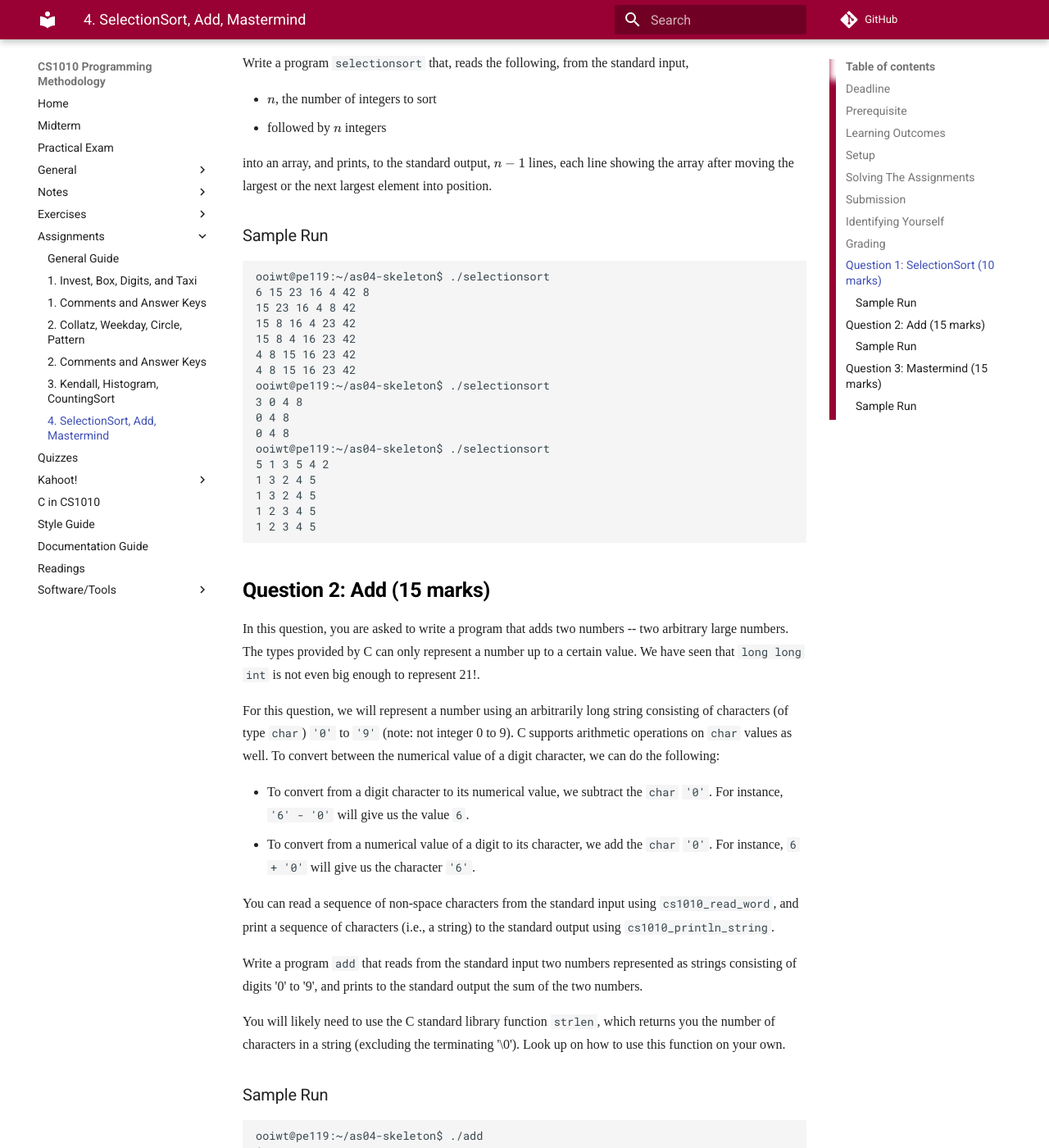
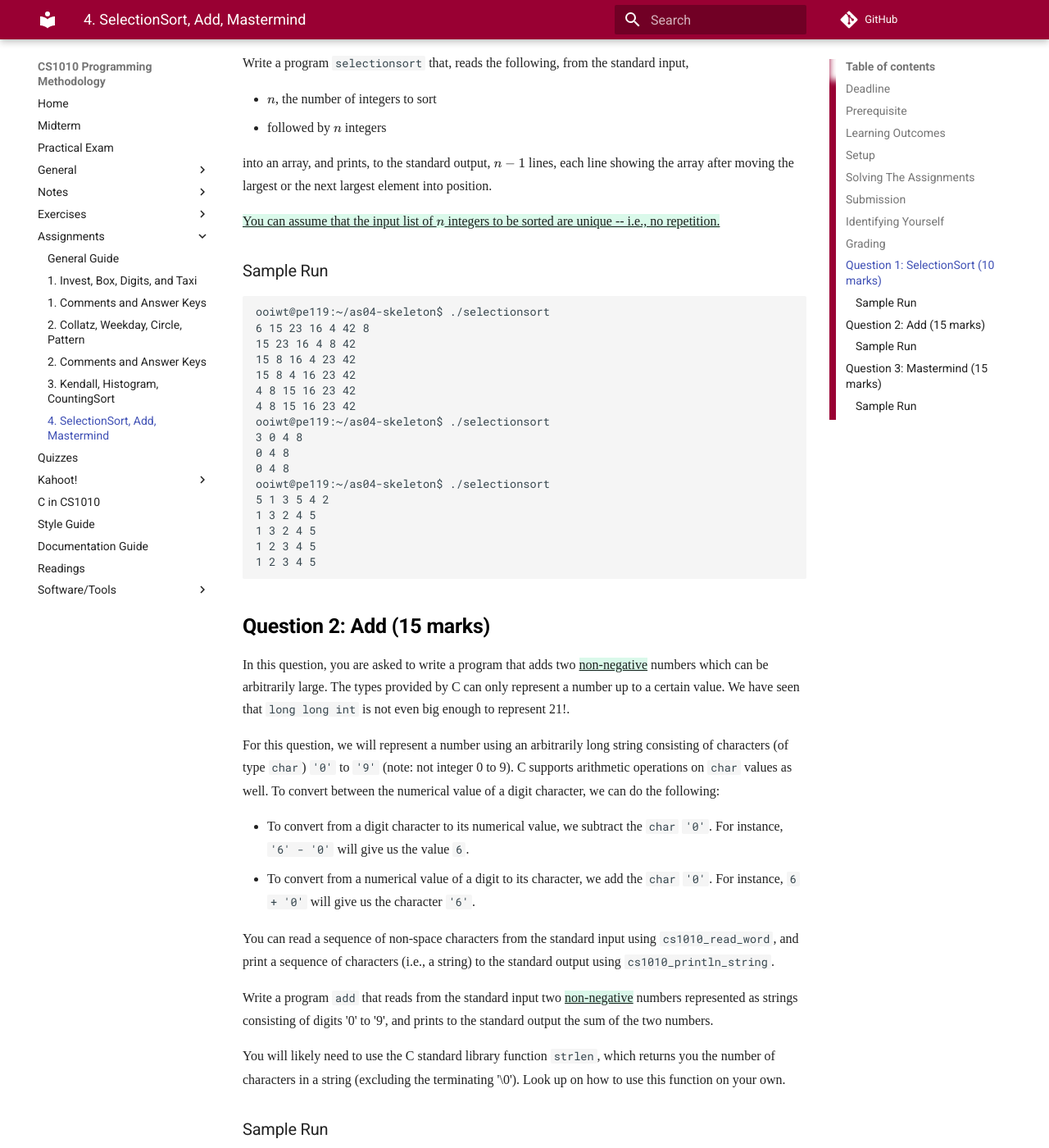
Before and after one commit to LL-Pengfei/CS1010-AY1819S1-Personal, an MkDocs documentation site: the page built from docs/as04.md, in a window 1280 px wide and 1400 px high, scrolled down 3621 px. Shown: the whole window at 82% size. Built offline with MkDocs 1.6.1 and Material for MkDocs 9.7.7, drawn with Linux system fonts in a browser that asks for light colours; nearby versions of some CDN libraries; some web fonts are replaced; formulas are drawn with MathJax 3; comment, search, counter and statistics services are not loaded; old or Windows-style settings are respelled for this version of MkDocs.

Commit message:
Add clarification about Assignment 4

````diff
--- a/docs/as04.md
+++ b/docs/as04.md
@@ -108,6 +108,8 @@ Write a program `selectionsort` that, reads the following, from the standard inp
 
 into an array, and prints, to the standard output, $n - 1$ lines, each line showing the array after moving the largest or the next largest element into position.
 
+{++You can assume that the input list of $n$ integers to be sorted are unique -- i.e., no repetition.++}
+
 ### Sample Run
 ```
 ooiwt@pe119:~/as04-skeleton$ ./selectionsort
@@ -131,7 +133,7 @@ ooiwt@pe119:~/as04-skeleton$ ./selectionsort
 
 ## Question 2: Add (15 marks)
 
-In this question, you are asked to write a program that adds two numbers -- two arbitrary large numbers.  The types provided by C can only represent a number up to a certain value.  We have seen that `long long int` is not even big enough to represent 21!.
+In this question, you are asked to write a program that adds two {++non-negative++} numbers which can be arbitrarily large.  The types provided by C can only represent a number up to a certain value.  We have seen that `long long int` is not even big enough to represent 21!.
 
 For this question, we will represent a number using an arbitrarily long string consisting of characters (of type `char`) `'0'` to `'9'` (note: not integer 0 to 9).  C supports arithmetic operations on `char` values as well.  To convert between the numerical value of a digit character, we can do the following:
 
@@ -140,7 +142,7 @@ For this question, we will represent a number using an arbitrarily long string c
 
 You can read a sequence of non-space characters from the standard input using `cs1010_read_word`, and print a sequence of characters (i.e., a string) to the standard output using `cs1010_println_string`.
 
-Write a program `add` that reads from the standard input two numbers represented as strings consisting of digits '0' to '9', and prints to the standard output the sum of the two numbers.
+Write a program `add` that reads from the standard input two {++non-negative++} numbers represented as strings consisting of digits '0' to '9', and prints to the standard output the sum of the two numbers.
 
 You will likely need to use the C standard library function `strlen`, which returns you the number of characters in a string (excluding the terminating '\0').  Look up on how to use this function on your own.
 
````
